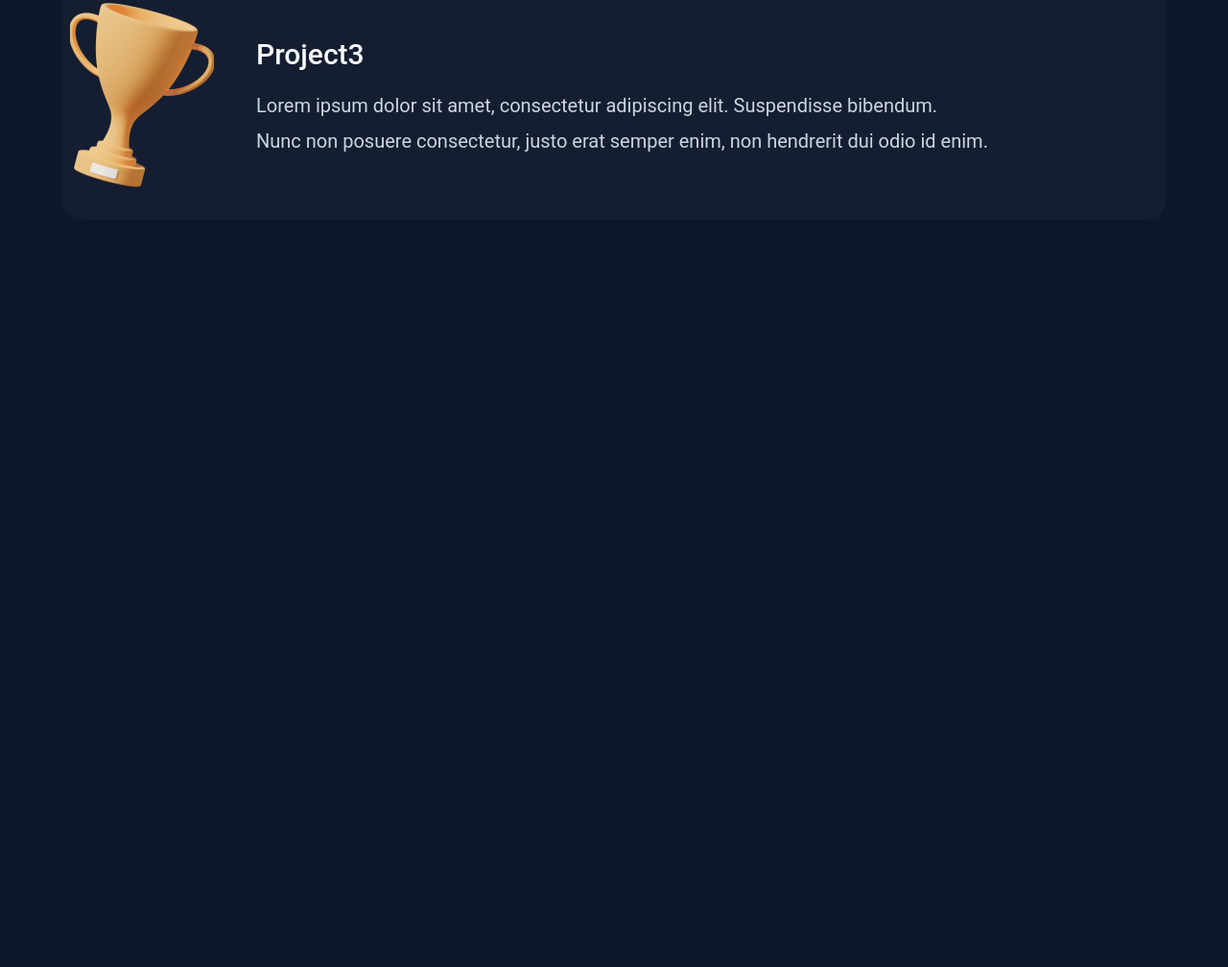
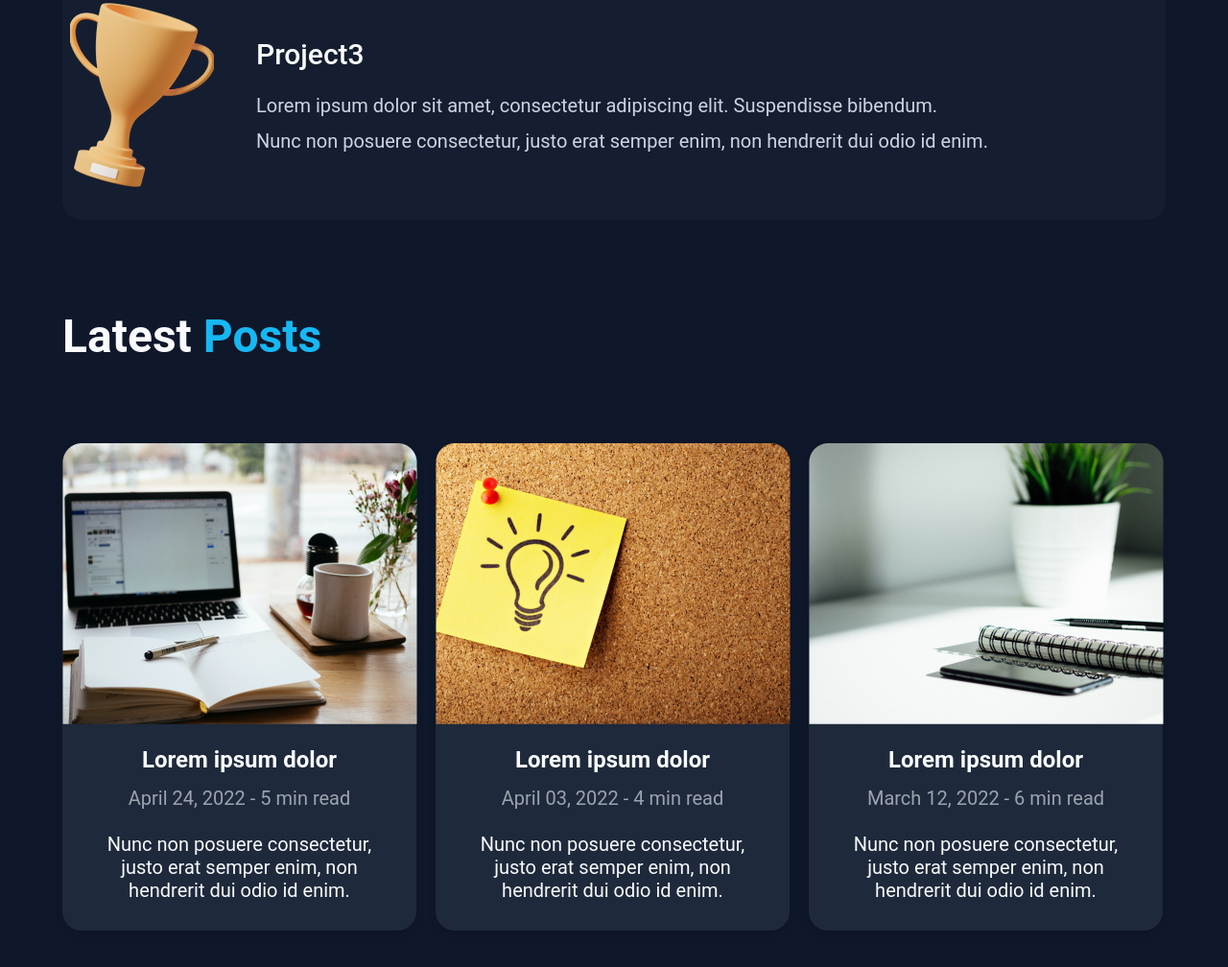
Before and after one commit to MBokuchava/landing-page, a plain HTML site: page index.html in a window 1280 px wide. Shown: the part 1040-2048 px from the top of the page at 96% size. Before the commit the page ends 1363 px from the top, so only its background shows below. Drawn offline with Linux system fonts and the light colour scheme; a web font is replaced by a local one.

Commit message:
Add new/second section latest posts

```diff
--- a/index.html
+++ b/index.html
@@ -91,5 +91,54 @@
             </div>
         </div>
     </section>
+    <section class="latest-posts">
+        <div class="container-small">
+            <h2>
+                Latest <span>Posts</span>
+            </h2>
+            <div class="posts">
+                <div class="post">
+                    <img src="./Assets/IMG/post 1.png" alt="">
+                    <div>
+                        <h4>
+                            Lorem ipsum dolor
+                        </h4>
+                        <div>
+                            <p>
+                                April 24, 2022 - 5 min read <span>Nunc non posuere consectetur, justo erat semper enim, non hendrerit dui odio id enim.</span>
+                            </p>
+                        </div>
+                    </div>
+                </div>
+                <div class="post">
+                    <img src="./Assets/IMG/post 2.png" alt="">
+                    <div>
+                        <h4>
+                            Lorem ipsum dolor
+                        </h4>
+                        <div>
+                            <p>
+                                April 03, 2022 - 4 min read<span>Nunc non posuere consectetur, justo erat semper enim, non hendrerit dui odio id enim.</span>
+                            </p>
+                        </div>
+                    </div>
+                </div>
+                <div class="post">
+                    <img src="./Assets/IMG/post 3.png" alt="">
+                    <div>
+                        <h4>
+                            Lorem ipsum dolor
+                        </h4>
+                        <div>
+                            <p>
+                                March 12, 2022 - 6 min read<span>Nunc non posuere consectetur, justo erat semper enim, non hendrerit dui odio id enim.</span>
+                            </p>
+                        </div>
+                    </div>
+                </div>
+            </div>
+        </div>
+        </div>
+    </section>
 </body>
 </html>
```
